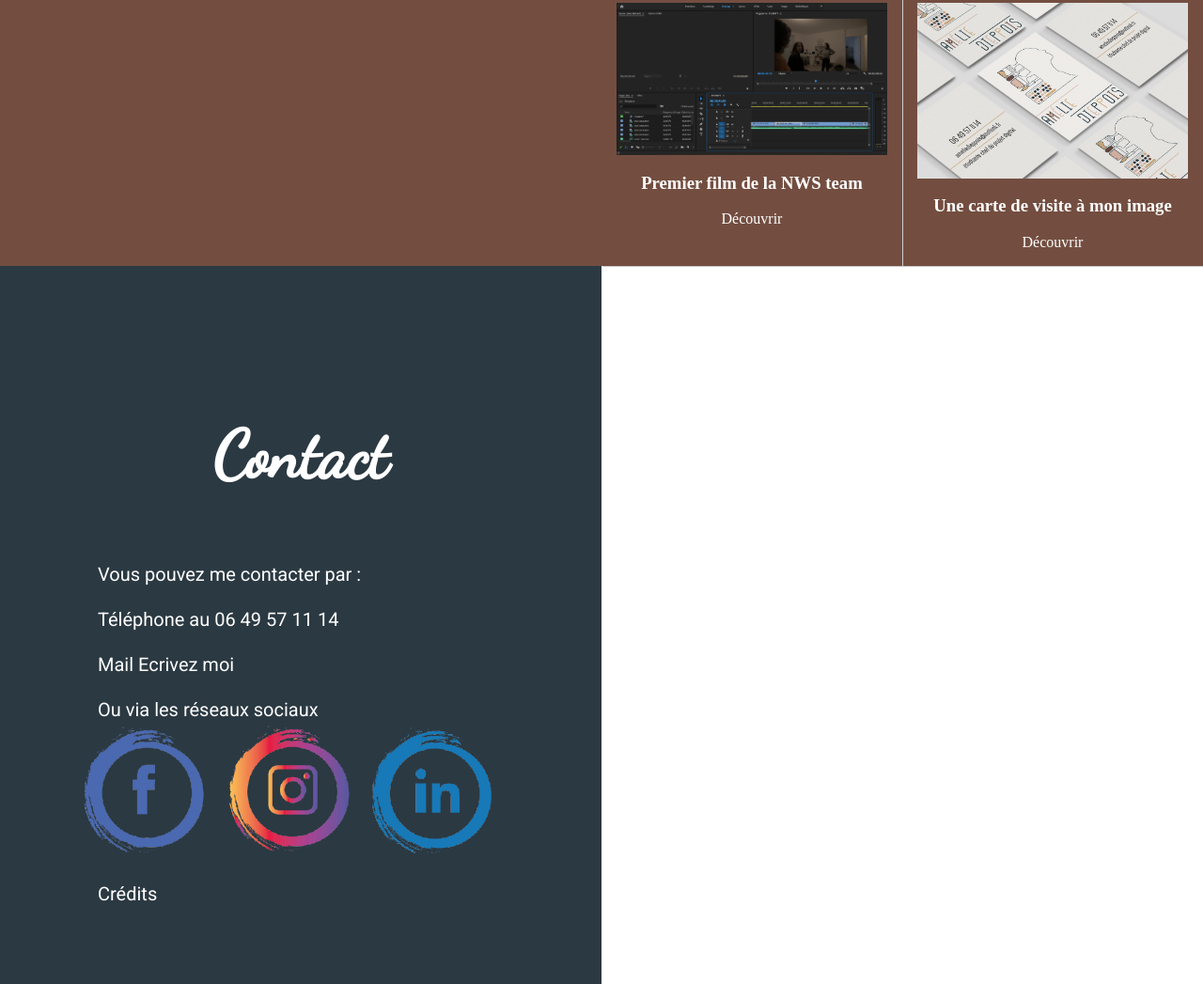
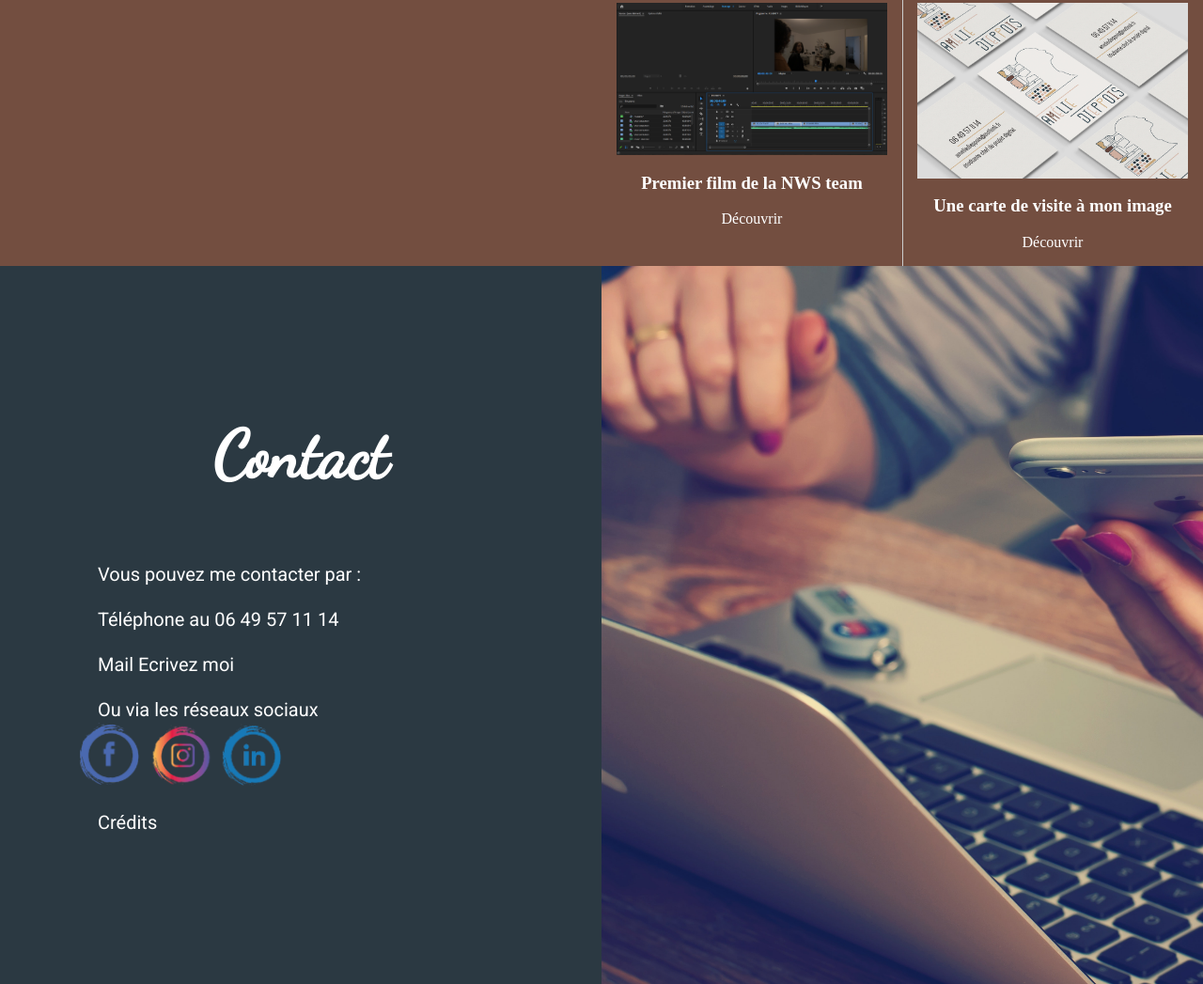
Before and after one commit to ameliedieppois/amelie_dieppois, a plain HTML site: page index.html in a window 1280 px wide. Shown: the part 3003-4050 px from the top of the page at 94% size. Drawn offline with Linux system fonts and the light colour scheme.

Commit message:
dernières modifications

```diff
--- a/index.html
+++ b/index.html
@@ -33,6 +33,7 @@
 <section id="photo_amelie_dieppois">
 
 </section>
+
 <section id="ce-que-je-fais">
     <div class="section_content">
     <h1 class="titre">
@@ -104,9 +105,7 @@
       </article>
     </section>
 
-</body>
-<footer>
-    <section id="contact">
+<section id="contact">
     <div class="section_content">
     <h1 class="titre">Contact</h1>
     <p class="texte">Vous pouvez me contacter par : </p>
@@ -118,5 +117,9 @@
     <a href="https://www.linkedin.com/in/amélie-dieppois/" target="_blank"><img class="logo_réseaux_sociaux" src="img/logo_linkedin.png" alt="logo_linkedin"></a>
     <p class="texte"><a href="crédit.html"> Crédits </a></p>
     </div>
-    </section>
- </footer>
+</section>
+<section id="contact1">
+
+</section>
+ </body>
+</html>
--- a/style.css
+++ b/style.css
@@ -127,7 +127,7 @@ img{
 }
 
 .logo_réseaux_sociaux{
-    width: 15;
+    width: 15%;
 }
 a{
     text-decoration: solid;
@@ -177,6 +177,13 @@ a{
         grid-column: 2;
         grid-row: 4;
     }
+    #contact1{
+        grid-column: 2;
+        grid-row: 5;
+        background-image: url("img/contact.jpg");
+        background-size: cover;
+        background-attachment: fixed;
+    }
 
 
 }
```
Also changed, not shown: img/contact.jpg (added), 2 other files.
